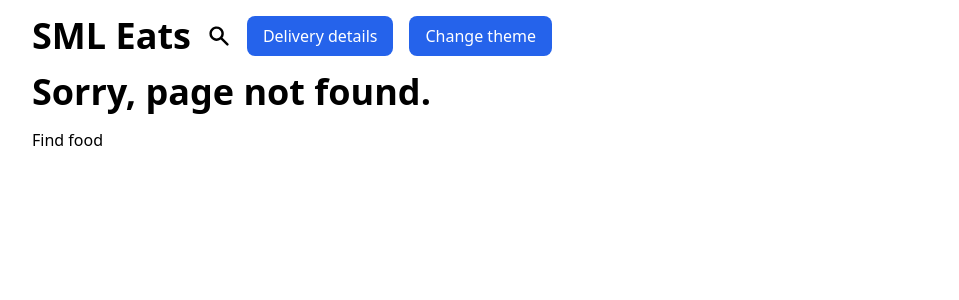
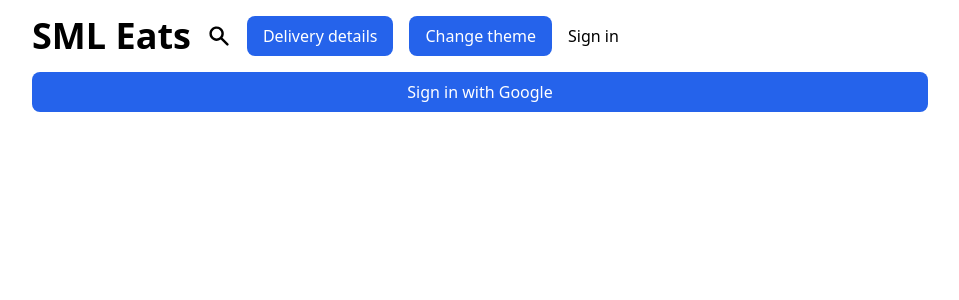
Before and after one commit to shamwela/sml-eats, a Next.js app: page /signin in a window 1280 px wide. Before the commit this address had no page. Shown: the top 300 px of the page, without its empty margins (160-1119 px from the left). Built offline with nearby package versions, Linux system fonts and the light colour scheme; no server answers.

Commit message:
Improve authentication

```diff
--- a/components/Navigation.tsx
+++ b/components/Navigation.tsx
@@ -1,5 +1,6 @@
 import { useEffect, useState } from 'react'
-
+import { auth, logout } from '../firebase'
+import { useAuthState } from 'react-firebase-hooks/auth'
 import type { CartItem } from 'types/cartItem'
 import Link from 'next/link'
 import { useRouter } from 'next/router'
@@ -30,6 +31,8 @@ const Navigation = ({ cart }: NavigationProps) => {
     const newTheme = theme === 'light' ? 'dark' : 'light'
     setTheme(newTheme)
   }
+
+  const [user] = useAuthState(auth)
 
   return (
     <nav className='top-0 z-10 bg-white py-4 dark:bg-gray-900 md:sticky'>
@@ -92,6 +95,14 @@ const Navigation = ({ cart }: NavigationProps) => {
             </a>
           </Link>
         )}
+
+        {user ? (
+          <button onClick={logout}>Sign out</button>
+        ) : (
+          <Link href='/signin'>
+            <a>Sign in</a>
+          </Link>
+        )}
       </div>
     </nav>
   )
--- a/firebase.ts
+++ b/firebase.ts
@@ -3,9 +3,6 @@ import {
   GoogleAuthProvider,
   getAuth,
   signInWithPopup,
-  signInWithEmailAndPassword,
-  createUserWithEmailAndPassword,
-  sendPasswordResetEmail,
   signOut,
 } from 'firebase/auth'
 import {
--- a/pages/login.tsx
+++ b/pages/signin.tsx
@@ -1,10 +1,9 @@
 import Head from 'components/Head'
-import React, { useEffect, useState } from 'react'
 import { auth, signInWithGoogle } from '../firebase'
 import { useAuthState } from 'react-firebase-hooks/auth'
 import { useRouter } from 'next/router'
 
-const Login = () => {
+const SignIn = () => {
   const [user, loading, error] = useAuthState(auth)
   const router = useRouter()
 
@@ -23,11 +22,11 @@ const Login = () => {
 
   return (
     <>
-      <Head title='Login' />
+      <Head title='Sign in' />
 
-      <button onClick={signInWithGoogle}>Login with Google</button>
+      <button onClick={signInWithGoogle}>Sign in with Google</button>
     </>
   )
 }
 
-export default Login
+export default SignIn
```
